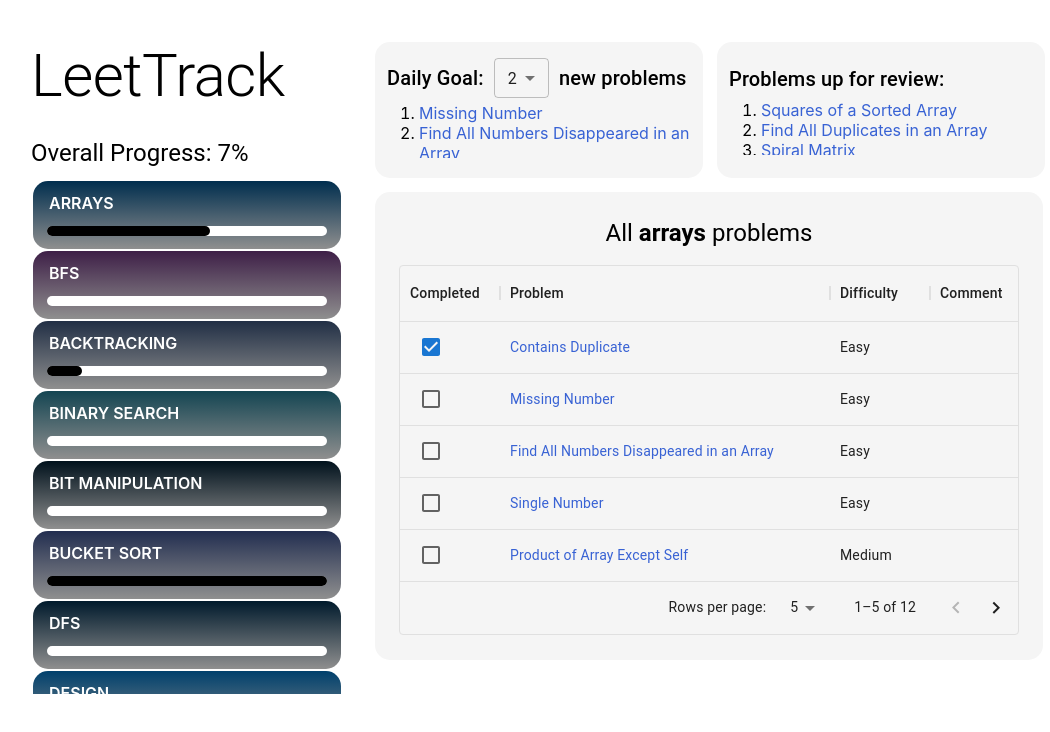
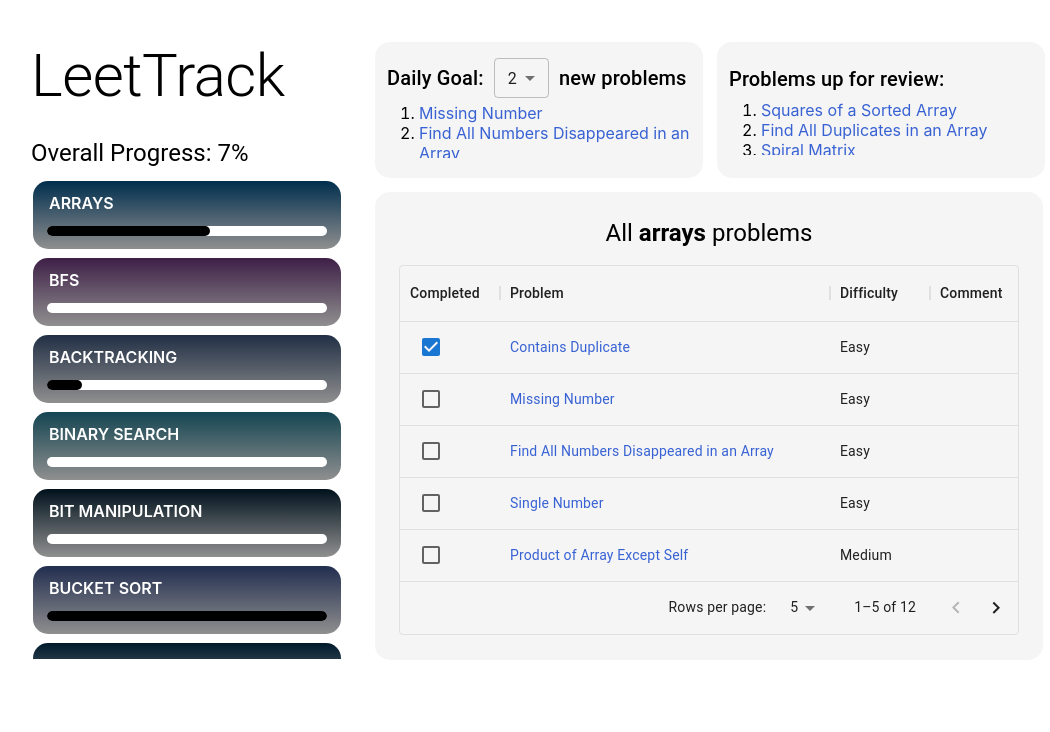
Before and after one commit to 397-f21/coffee-leettrack, a React (Create React App) app: page / in a window 1280 px wide. Shown: the top 732 px of the page, without its empty margins (101-1151 px from the left). Built offline with nearby package versions, Linux system fonts and the light colour scheme.

Commit message:
progress component spacing

```diff
--- a/src/index.css
+++ b/src/index.css
@@ -36,16 +36,19 @@
   justify-content: flex-start;
 }
 
+#progress-component-list {
+  display: flex;
+  flex-direction: column;
+  gap: 5px;
+  height: 480px;
+  overflow-y:auto;
+}
+
 #problems-column {
   display: flex;
   flex-direction: column;
   gap: 10px;
   justify-content: flex-start;
-}
-
-#progress-component-list {
-  height: 515px;
-  overflow-y:auto;
 }
 
 .problem-list {
```
